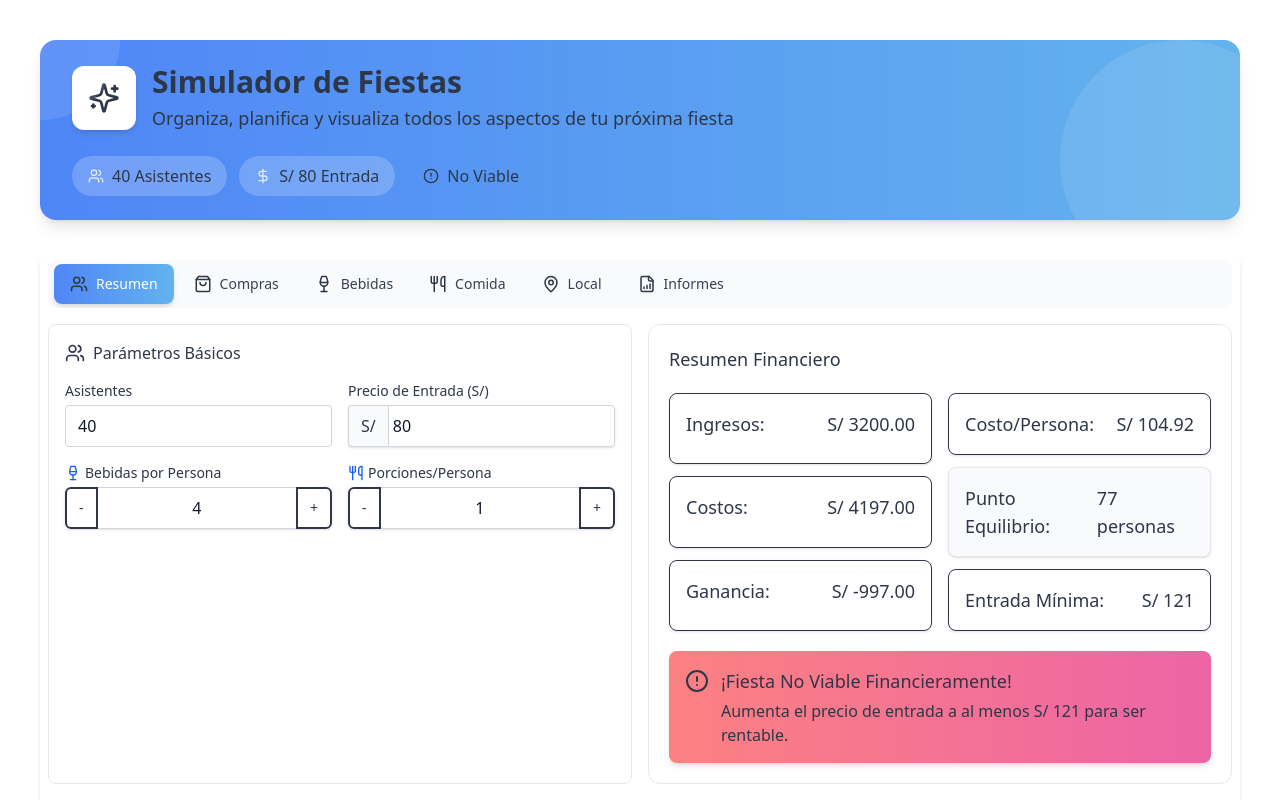
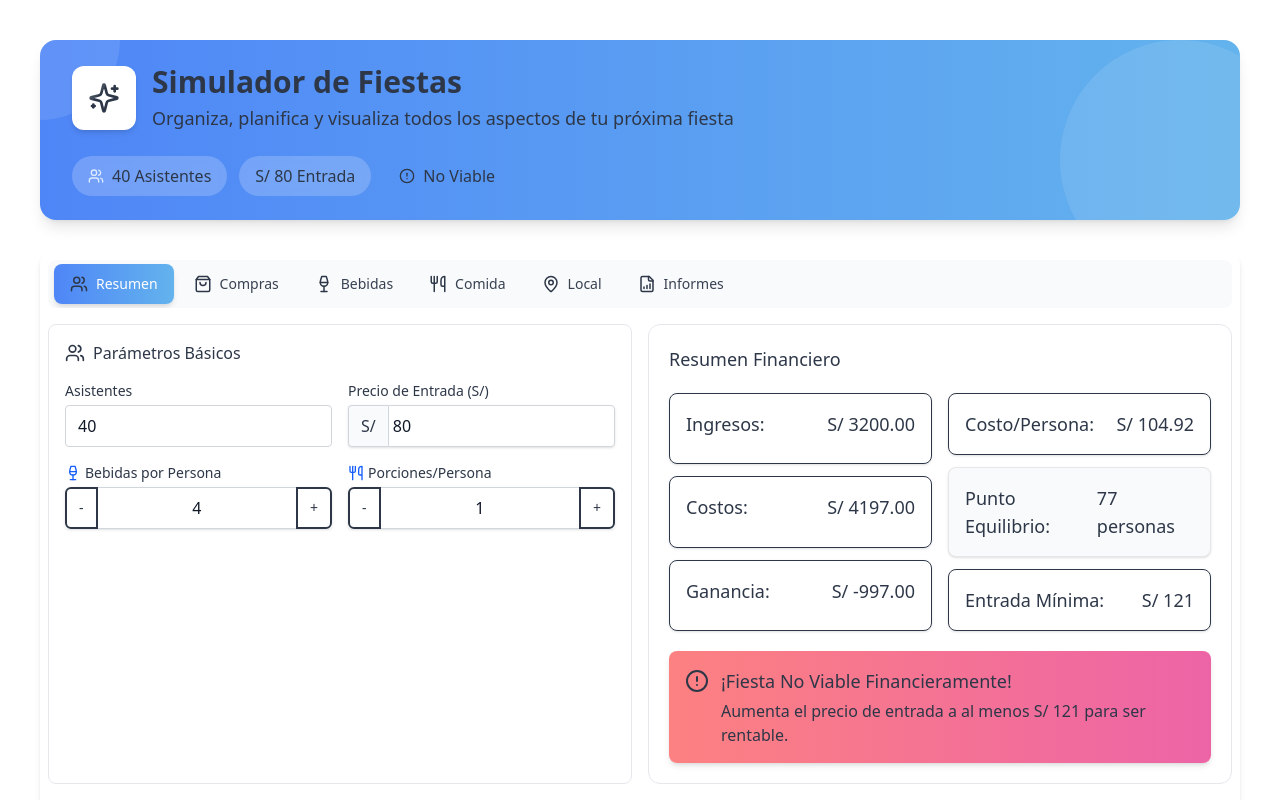
Before and after one commit to MRCORD/party-simulator, a Next.js app: page / in a window 1280 px wide. Shown: the top 800 px of the page. Built offline with nearby package versions, Linux system fonts and the light colour scheme.

Commit message:
Refactor PartySimulator component; remove DollarSign icon for cleaner presentation

```diff
--- a/src/components/party/PartySimulator.tsx
+++ b/src/components/party/PartySimulator.tsx
@@ -501,7 +501,6 @@ export default function PartySimulator() {
                 <span>{attendees} Asistentes</span>
               </div>
               <div className="bg-white/20 backdrop-blur-sm px-4 py-2 rounded-full flex items-center">
-                <DollarSign size={16} className="mr-2 text-blue-100" />
                 <span>S/ {ticketPrice} Entrada</span>
               </div>
               <div className={`px-4 py-2 rounded-full flex items-center ${isViable ? 'bg-success/80' : 'bg-error/80'}`}>
```
